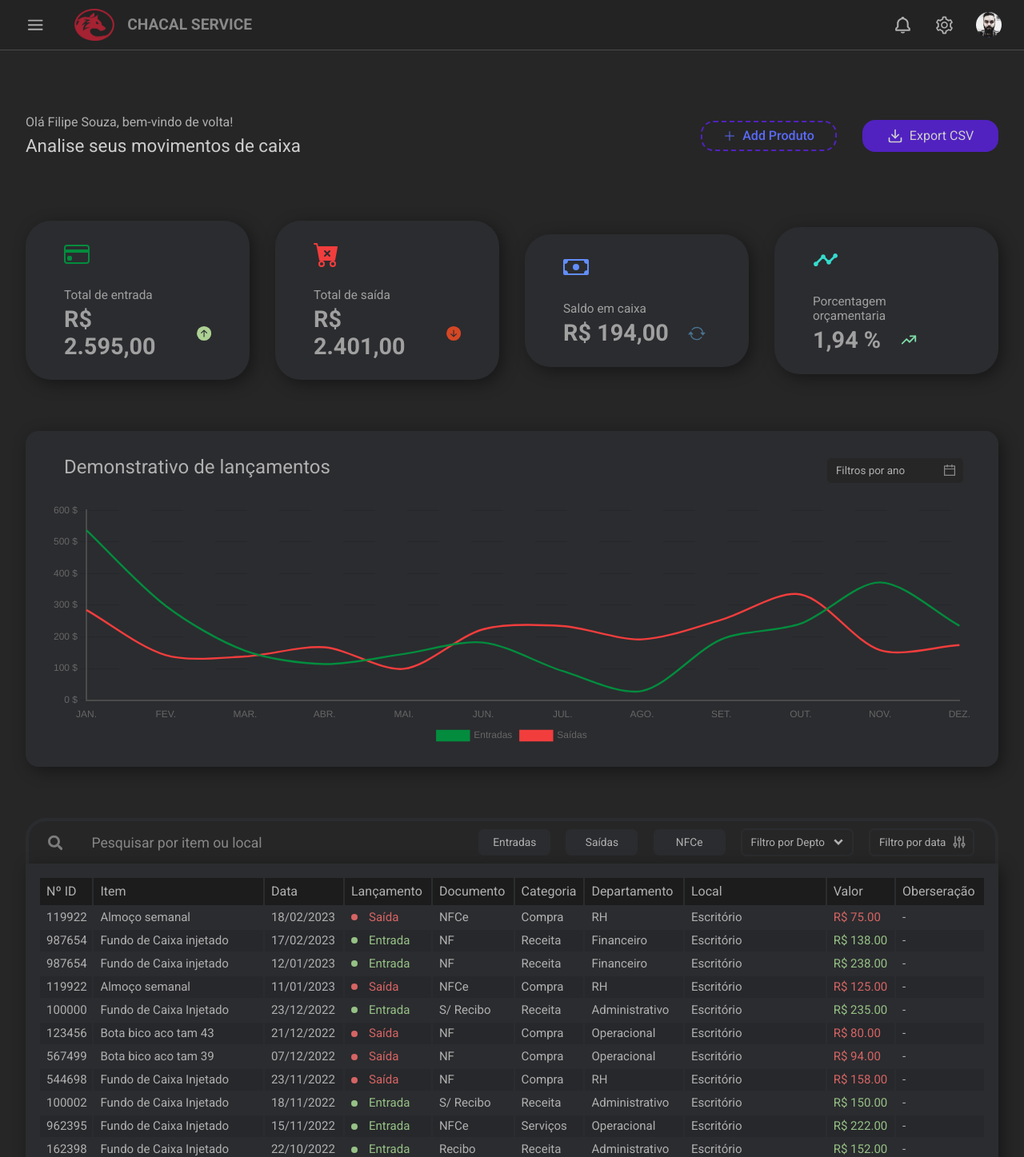
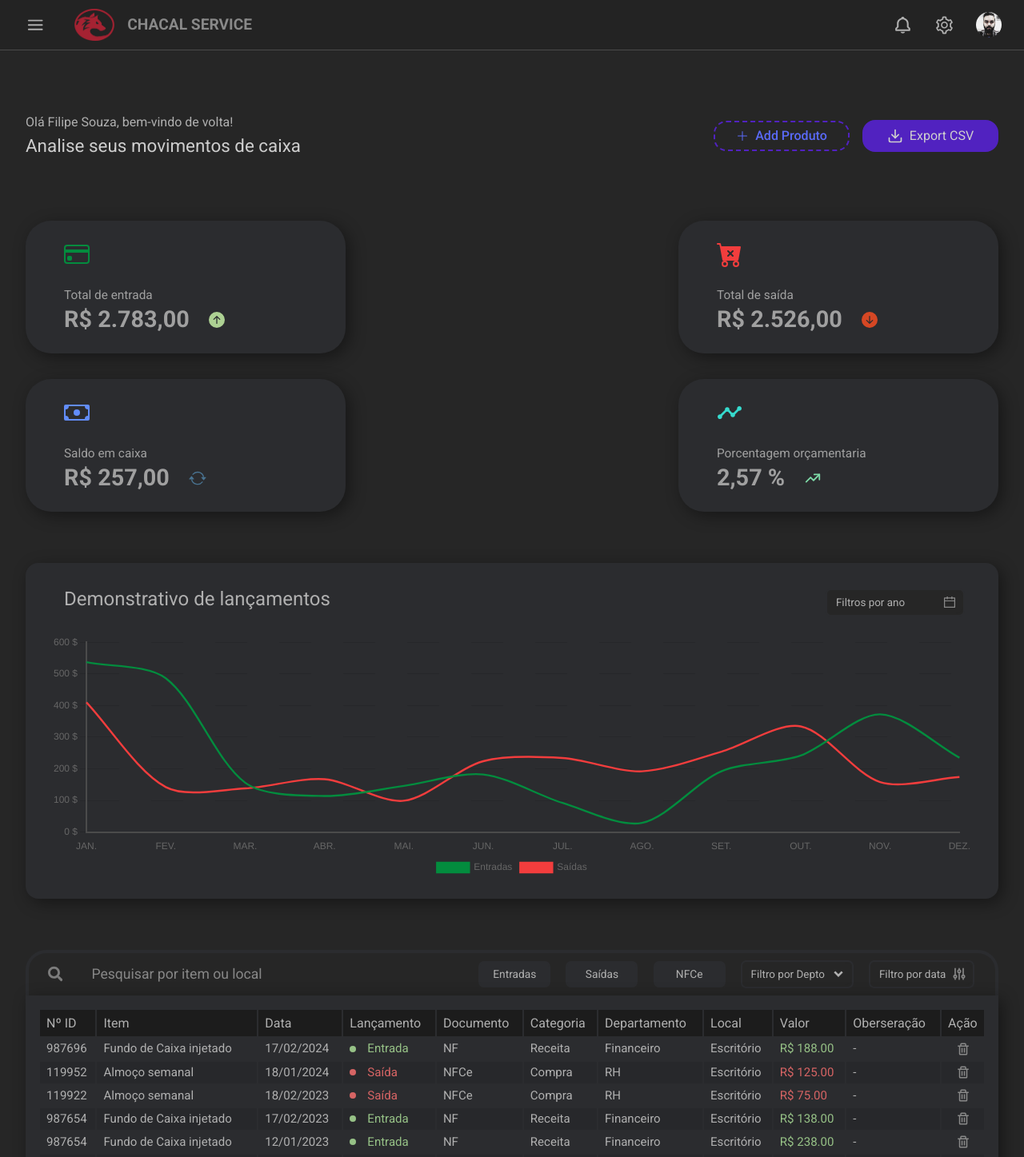
Before and after one commit to Fsouzza/chacal-servicev2, a React (Create React App) app: page / in a window 1280 px wide. Shown: the top 1447 px of the page at 80% size. Built offline with nearby package versions, Linux system fonts and the light colour scheme.

Commit message:
+ refatoracoes

```diff
--- a/src/data/itens.ts
+++ b/src/data/itens.ts
@@ -420,5 +420,29 @@ export const items: Item[] = [
     item: 'Almoço semanal',
     valor: 75.00,
     obs: '-'
+  },
+  {
+    date: new Date(2024, 0, 18),
+    lancamentos: 'Saída',
+    categoria: 'Compra',
+    departamento: 'RH',
+    tipo: 'NFCe',
+    id: 119952,
+    local: 'Escritório',
+    item: 'Almoço semanal',
+    valor: 125.00,
+    obs: '-'
+  },
+  {
+    date: new Date(2024, 1, 17),
+    lancamentos: 'Entrada',
+    categoria: 'Receita',
+    departamento: 'Financeiro',
+    tipo: 'NF',
+    id: 987696,
+    local: 'Escritório',
+    item: 'Fundo de Caixa injetado',
+    valor: 188.00,
+    obs: '-'
   }
 ];
--- a/src/pages/fluxoCaixa/cards/card/card.module.scss
+++ b/src/pages/fluxoCaixa/cards/card/card.module.scss
@@ -11,6 +11,7 @@
   border-radius: 2em;
   filter: drop-shadow($sombra);
   padding: 1.6em 3em;
+  min-width: 300px;
   transition: .2s linear;
   width: 400px;
  	 &:hover{
--- a/src/pages/fluxoCaixa/cards/cards.module.scss
+++ b/src/pages/fluxoCaixa/cards/cards.module.scss
@@ -4,6 +4,7 @@
 	align-items: center;
 	display: flex;
 	flex-direction: row;
+	flex-wrap: wrap;
 	gap: 2em;
 	justify-content: space-between;
   	margin: 0 2em;
--- a/src/pages/fluxoCaixa/cards/index.tsx
+++ b/src/pages/fluxoCaixa/cards/index.tsx
@@ -6,15 +6,30 @@ import { IoAnalyticsSharp } from 'react-icons/io5';
 import { TbTrendingUp, TbTrendingDown } from 'react-icons/tb';
 import CountUp from 'react-countup';
 import { Card } from './card';
+import { useEffect, useState } from 'react';
+import { items } from 'data/itens';
 
-type Props = {
-  entrada: number
-  porcentagem: number
-  saida: number
-  total: number
-}
 
-export const Cards = ({ entrada, saida, total, porcentagem }: Props) => {
+export const Cards = () => {
+  const [entrada, setEntrada] = useState(0);
+  const [saida, setSaida] = useState(0);
+  const [total, setTotal] = useState(0);
+  const [porcentagem, setPorcentagem] = useState(0);
+
+  function lancamentos(lancamento: string){
+    return items.filter((item) => item.lancamentos === lancamento).reduce((acc, cur) => acc + cur.valor, 0);
+  }
+
+  useEffect(()=> {
+    const somaEntrada = lancamentos('Entrada');
+    const somaSaida = lancamentos('Saída');
+    const contadorTotal = somaEntrada - somaSaida;
+    const contadorPorcentagem = contadorTotal / 100;
+    setEntrada(somaEntrada);
+    setSaida(somaSaida);
+    setTotal(contadorTotal);
+    setPorcentagem(contadorPorcentagem);
+  }, []);
 
   return(
     <section className={styles.cards}>
--- a/src/pages/fluxoCaixa/index.tsx
+++ b/src/pages/fluxoCaixa/index.tsx
@@ -9,32 +9,19 @@ import { filterTableByDateTags } from 'helpers/chartFilter';
 
 const FluxoCaixa = () => {
   const [busca, setBusca] = useState('');
-  const [entrada, setEntrada] = useState(0);
-  const [saida, setSaida] = useState(0);
-  const [total, setTotal] = useState(0);
-  const [porcentagem, setPorcentagem] = useState(0);
   const [lista, setLista] = useState(items);
 
+  const filterByDate = (date: number) => {
+    filterTableByDateTags;
+    date < 0 ? setLista(items) : setLista(filterTableByDateTags(date));
+  };
 
   function verificaBusca(title: string){
     const regex = new RegExp(`^${busca}`, 'i');
     return regex.test(title);
   }
 
-  const filterByDate = (date: number) => {
-    filterTableByDateTags;
-    date < 0 ? setLista(items) : setLista(filterTableByDateTags(date));
-  };
-
-  function lancamentos(lancamento: string){
-    return items.filter((item) => item.lancamentos === lancamento).reduce((acc, cur) => acc + cur.valor, 0);
-  }
-
   useEffect(()=> {
-    const somaEntrada = lancamentos('Entrada');
-    const somaSaida = lancamentos('Saída');
-    const contadorTotal = somaEntrada - somaSaida;
-    const contadorPorcentagem = contadorTotal / 100;
     const listaBusca = items.filter(item =>
       verificaBusca(item.item)
       || verificaBusca(item.tipo)
@@ -43,16 +30,12 @@ const FluxoCaixa = () => {
       || verificaBusca(item.lancamentos)
     );
     setLista(listaBusca);
-    setEntrada(somaEntrada);
-    setSaida(somaSaida);
-    setTotal(contadorTotal);
-    setPorcentagem(contadorPorcentagem);
   }, [items, busca]);
 
   return(
     <>
       <Titulo />
-      <Cards entrada={entrada} saida={saida} total={total} porcentagem={porcentagem} />
+      <Cards />
       <MyChart />
       <Buscador busca={busca} setBusca={setBusca} filter={filterByDate}  />
       <TabelaCaixa items={lista} />
--- a/src/pages/fluxoCaixa/modalCashFlow/index.tsx
+++ b/src/pages/fluxoCaixa/modalCashFlow/index.tsx
@@ -50,9 +50,7 @@ export const ModalCashFlow = ({ open, close }: PropsModalCash) => {
       <div className={styles.components}>
         <Input
           placeholder='Número do documento'
-          type='text'
-          onFocus={(e) => (e.target.type='number')}
-          onBlur={(e) => (e.target.type='text')}
+          type='number'
           value={idField}
           setInput={value => setIdField(value)}
           required={true}
@@ -75,9 +73,7 @@ export const ModalCashFlow = ({ open, close }: PropsModalCash) => {
         />
         <Input
           placeholder='Valor do item (R$)'
-          type='text'
-          onFocus={(e) => (e.target.type='number')}
-          onBlur={(e) => (e.target.type='text')}
+          type='number'
           value={valorField}
           setInput={value => setValorField(value)}
           required={true}
@@ -126,7 +122,7 @@ export const ModalCashFlow = ({ open, close }: PropsModalCash) => {
         />
       </div>
       <div className={styles.wrapper}>
-        <button onSubmit={IsSubmit} className={styles.submit}>
+        <button onClick={IsSubmit} className={styles.submit}>
           Adicionar
           <AiOutlineSend />
         </button>
--- a/src/pages/fluxoCaixa/tabelaRegistro/index.tsx
+++ b/src/pages/fluxoCaixa/tabelaRegistro/index.tsx
@@ -3,6 +3,7 @@ import { formatDate } from 'helpers/dateFilter';
 import styles from './tabelaRegistro.module.scss';
 import { useState } from 'react';
 import ReactPaginate from 'react-paginate';
+import { BiTrash } from 'react-icons/bi';
 import { MdOutlineKeyboardArrowLeft, MdOutlineKeyboardArrowRight } from 'react-icons/md';
 
 type Props = {
@@ -48,6 +49,9 @@ export const TabelaCaixa = (props: Props) => {
     },
     {
       label: 'Oberseração'
+    },
+    {
+      label: 'Ação'
     }
   ];
   const displayTable = items.sort((a,b) => a.date < b.date ? 1 : -1).slice(currentPages, currentPages + itemPerPage).map((item, index) => (
@@ -67,6 +71,7 @@ export const TabelaCaixa = (props: Props) => {
         R$ {item.valor.toFixed(2)}
       </td>
       <td>{item.obs}</td>
+      <td><button aria-label='Deletar item' title='Deletar item' className={styles.trash}><BiTrash /></button></td>
     </tr>
   ));
 
--- a/src/pages/fluxoCaixa/tabelaRegistro/tabelaRegistro.module.scss
+++ b/src/pages/fluxoCaixa/tabelaRegistro/tabelaRegistro.module.scss
@@ -37,6 +37,18 @@
           align-items: center;
           display: flex;
           gap: .4em;
+        }
+        .trash{
+          align-items: center;
+          color: $cor-cinza;
+          display: flex;
+          cursor: pointer;
+          font-size: 1.2em;
+          justify-content: center;
+          width: 100%;
+          &:hover{
+            color: $cor-vermelhal;
+          }
         }
       }
       tr{
--- a/src/pages/fluxoCaixa/titulo/titulo.module.scss
+++ b/src/pages/fluxoCaixa/titulo/titulo.module.scss
@@ -20,6 +20,8 @@
   align-items: center;
   background-color: transparent;
   display: flex;
+  flex-wrap: wrap;
+  gap: 2em;
   justify-content: space-between;
   padding: $padd-padrao;
   .texto{
@@ -43,8 +45,9 @@
   .botoes{
     align-items: center;
     display: flex;
-      gap: 2em;
-      justify-content: center;
+    flex-wrap: wrap;
+    gap: 1em;
+    justify-content: flex-start;
     &__add{
       @include buttons(transparent, dashed, $cor-azul, $cor-azull);
         font-weight: 500;
--- a/src/routers/Routes.tsx
+++ b/src/routers/Routes.tsx
@@ -1,4 +1,4 @@
-import React, { lazy, Suspense } from 'react';
+import { lazy, Suspense } from 'react';
 import { BrowserRouter as Router, Routes, Route } from 'react-router-dom';
 import Loading from 'components/loading';
 
--- a/src/types/opcoes.ts
+++ b/src/types/opcoes.ts
@@ -2,6 +2,6 @@ import { ReactNode } from 'react';
 
 export type Iopcoes = {
   opcoes: {label: string; value: number | string}[];
-  filter: React.Dispatch<React.SetStateAction<string>>;
+  filter: (React.Dispatch<React.SetStateAction<string>>);
   icon: ReactNode;
 }
```
Also changed, not shown: 1 other file (tests, documents, lock files or other folders). Lines whose indentation alone changed are shown as unchanged.
